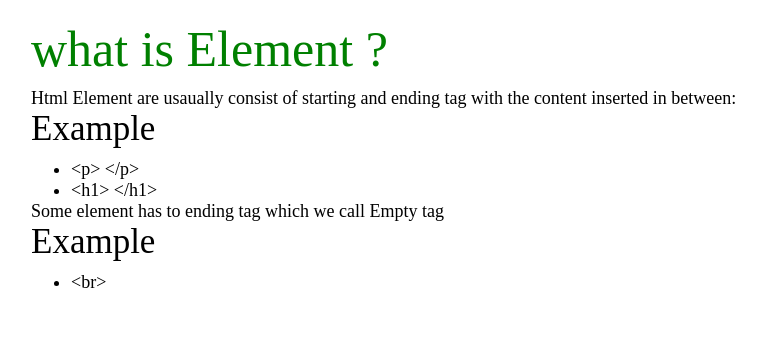
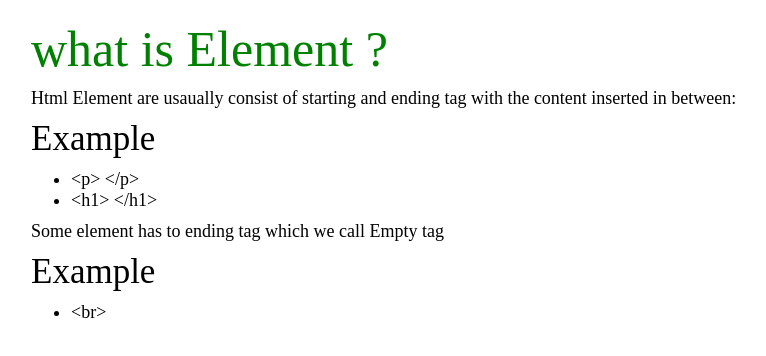
Before and after one commit to minhajspace/Html-basics, a plain HTML site: page Index.html in a window 1280 px wide. Shown: the whole page, without its empty margins (129-895 px from the left). Drawn offline with Linux system fonts and the light colour scheme.

Commit message:
element blog done

```diff
--- a/Index.css
+++ b/Index.css
@@ -26,5 +26,5 @@ h2 {
   margin-bottom: 10px;
 }
 p {
-  margin-bottom: 20px 0 20px 0;
+  margin: 10px 0 10px 0;
 }
--- a/Index.html
+++ b/Index.html
@@ -26,10 +26,12 @@ is written in. -->
         <p>
             Html Element are usaually consist of starting and ending tag with the content inserted in between:
             <h3>Example</h3>
+            <p>
             <ul>
               <li>&ltp&gt &lt/p&gt</li>
               <li>&lth1&gt &lt/h1&gt</li>
             </ul>
+            </p>
           <p>     Some element has to ending tag which we call Empty tag </p>
             <h3>Example</h3>
             <ul>
```
